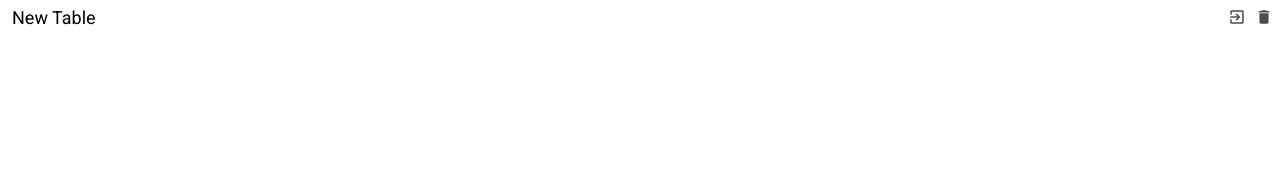
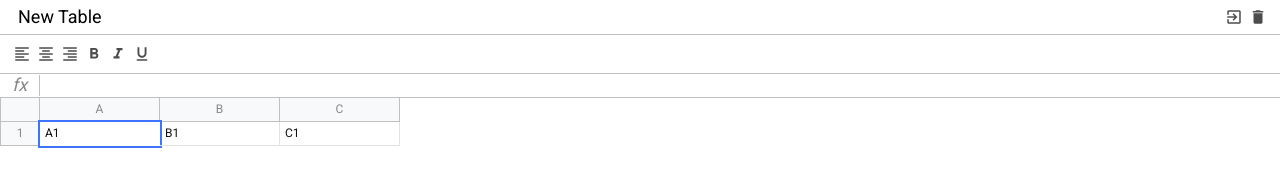
Before and after one commit to Worldofwbdesign/excel_builder, a website built with webpack: page src/index.html in a window 1280 px wide. Built offline with nearby package versions, Linux system fonts and the light colour scheme.

Commit message:
Added styles for table

```diff
--- a/src/index.html
+++ b/src/index.html
@@ -15,7 +15,7 @@
       <div class="excel">
         <div class="excel__header">
           <input type="text" class="input" value="New Table" />
-          <div>
+          <div class="btnsWrapp">
             <div class="button">
               <i class="material-icons">
                 exit_to_app
@@ -28,9 +28,61 @@
             </div>
           </div>
         </div>
-        <div class="excel__toolbar"></div>
-        <div class="excel__formula"></div>
-        <div class="excel__table"></div>
+        <div class="excel__toolbar">
+          <div class="button">
+            <i class="material-icons">
+              format_align_left
+            </i>
+          </div>
+          <div class="button">
+            <i class="material-icons">
+              format_align_center
+            </i>
+          </div>
+          <div class="button">
+            <i class="material-icons">
+              format_align_right
+            </i>
+          </div>
+          <div class="button">
+            <i class="material-icons">
+              format_bold
+            </i>
+          </div>
+          <div class="button">
+            <i class="material-icons">
+              format_italic
+            </i>
+          </div>
+          <div class="button">
+            <i class="material-icons">
+              format_underlined
+            </i>
+          </div>
+        </div>
+        <div class="excel__formula">
+          <div class="info">fx</div>
+          <div class="input" contenteditable spellcheck="false"></div>
+        </div>
+        <div class="excel__table">
+          <div class="row">
+            <div class="row-info"></div>
+            <div class="row-data">
+              <div class="column">A</div>
+              <div class="column">B</div>
+              <div class="column">C</div>
+            </div>
+          </div>
+
+          <div class="row">
+            <div class="row-info">1</div>
+            <div class="row-data">
+              <div class="cell -selected" contenteditable>A1</div>
+              <div class="cell" contenteditable>B1</div>
+              <div class="cell" contenteditable>C1</div>
+            </div>
+          </div>
+        </div>
       </div>
     </div>
   </body>
--- a/src/scss/_mixins.scss
+++ b/src/scss/_mixins.scss
@@ -4,7 +4,9 @@
   pading: 3px;
   text-align: center;
   position: relative;
-  display: inline-block;
+  display: flex;
+  align-items: center;
+  justify-content: center;
   color: rgba(0, 0, 0, 0.7);
   cursor: pointer;
 
@@ -20,4 +22,8 @@
   &:focus {
     border: 2px solid $focus-color;
   }
+
+  &:hover {
+    background-color: rgba(0, 0, 0, 0.1);
+  }
 }
--- a/src/scss/_variables.scss
+++ b/src/scss/_variables.scss
@@ -1,3 +1,9 @@
 $header-height: 34px;
+$toolbar-height: 40px;
+$formula-height: 24px;
+$info-cell-width: 40px;
+$row-height: 24px;
+$cell-width: 120px;
+
 $border-color: #c0c0c0;
 $focus-color: #1a73e8;
--- a/src/scss/formula.scss
+++ b/src/scss/formula.scss
@@ -1 +1,29 @@
 @import '_variables', '_mixins';
+
+.excel__formula {
+  position: relative;
+  left: 0;
+  right: 0;
+  top: $header-height + $toolbar-height;
+  height: $formula-height;
+  display: flex;
+  align-items: center;
+  border-bottom: 1px solid $border-color;
+
+  .info {
+    font-size: 18px;
+    text-align: center;
+    font-style: italic;
+    min-width: $info-cell-width;
+    border-right: 1px solid $border-color;
+  }
+
+  .input {
+    width: 100%;
+    height: 100%;
+    padding: 4px;
+    outline: none;
+    color: #000;
+    font-size: 12px;
+  }
+}
--- a/src/scss/header.scss
+++ b/src/scss/header.scss
@@ -6,8 +6,9 @@
   right: 0;
   left: 0;
   height: $header-height;
-  padding: 8px 4px 0;
+  padding: 0 10px;
   display: flex;
+  align-items: center;
   justify-content: space-between;
 
   .input {
@@ -31,6 +32,11 @@
     }
   }
 
+  .btnsWrapp {
+    display: flex;
+    align-items: center;
+  }
+
   .button {
     @include button(red);
   }
--- a/src/scss/index.scss
+++ b/src/scss/index.scss
@@ -16,4 +16,7 @@ body {
 
 .excel {
   position: relative;
+  color: #888;
+  height: 100vh;
+  max-width: 100%;
 }
--- a/src/scss/table.scss
+++ b/src/scss/table.scss
@@ -1 +1,63 @@
 @import '_variables', '_mixins';
+
+.excel__table {
+  position: absolute;
+  left: 0;
+  right: 0;
+  top: $header-height + $toolbar-height + $formula-height;
+  bottom: 0;
+  padding-bottom: 2px;
+  overflow: auto;
+
+  .row {
+    display: flex;
+    min-height: 20px;
+    height: $row-height;
+  }
+
+  .row-info {
+    display: flex;
+    align-items: center;
+    justify-content: center;
+    min-width: $info-cell-width;
+    height: 100%;
+    border: 1px solid $border-color;
+    background-color: #f8f9fa;
+    border-top: none;
+  }
+
+  .row-data {
+    display: flex;
+  }
+
+  .column {
+    display: flex;
+    align-items: center;
+    justify-content: center;
+    min-width: 40px;
+    width: $cell-width;
+    height: 100%;
+    background-color: #f8f9fa;
+    border: 1px solid $border-color;
+    border-top: 0;
+    border-left: 0;
+  }
+
+  .cell {
+    min-width: 40px;
+    width: $cell-width;
+    height: 100%;
+    padding: 5px;
+    color: #111;
+    border: 1px solid #e2e3e3;
+    border-top: 0;
+    border-left: 0;
+    white-space: nowrap;
+    outline: none;
+
+    &.-selected {
+      border: none;
+      outline: 2px solid #3c74ff;
+    }
+  }
+}
--- a/src/scss/toolbar.scss
+++ b/src/scss/toolbar.scss
@@ -1 +1,18 @@
 @import '_variables', '_mixins';
+
+.excel__toolbar {
+  position: absolute;
+  top: $header-height;
+  left: 0;
+  right: 0;
+  height: $toolbar-height;
+  display: flex;
+  align-items: center;
+  padding: 0 10px;
+  border-bottom: 1px solid $border-color;
+  border-top: 1px solid $border-color;
+
+  .button {
+    @include button(green);
+  }
+}
```
